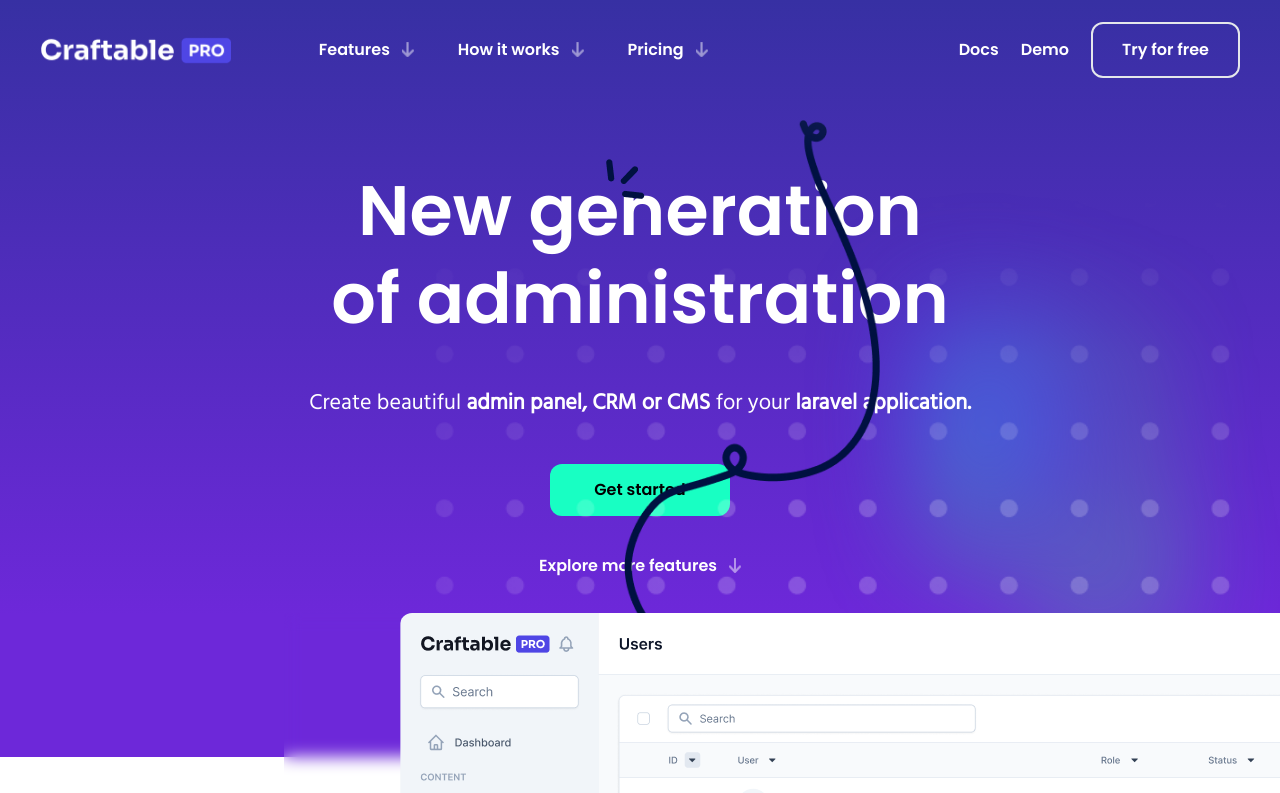
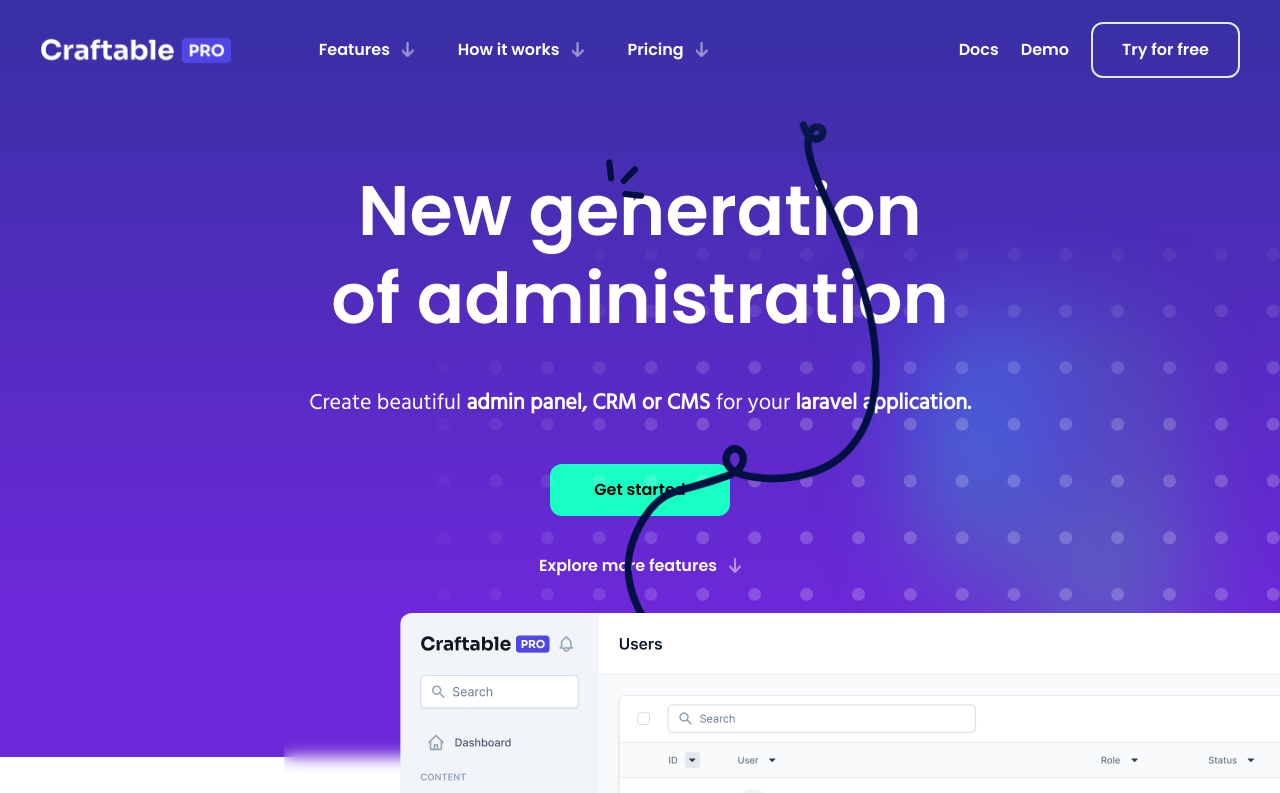
Before and after one commit to VladyslavMazurets/BRACKETS-Figma, a React (Create React App) app: page / in a window 1280 px wide. Shown: the top 793 px of the page. Built offline with nearby package versions, Linux system fonts and the light colour scheme.

Commit message:
fix bug with dotPattern

```diff
--- a/src/components/Home.jsx
+++ b/src/components/Home.jsx
@@ -4,7 +4,7 @@
 import arrow from '../assets/img/arrow.png';
 import homeBg from '../assets/img/home-bg.png';
 import vector from '../assets/img/Vector.png';
-import patern from '../assets/img/pattern.png';
+import dotPattern from '../assets/img/dot-pattern.svg';
 import section from '../assets/img/section.png';
 import leftArrow from '../assets/img/left-arrow.png';
 import rightArrow from '../assets/img/right-arrow.png';
@@ -38,7 +38,8 @@
             <button
               className="w-[180px] h-[52px] font-poppins text-base
               leading-[150%] px-[44px] py-[14px] bg-buttonBg rounded-xl
-              hover:bg-indigo-600 hover:text-white"
+              transition delay-100 ease-linear hover:bg-indigo-600
+              hover:text-white"
             >
               Get started
             </button>
@@ -70,15 +71,14 @@
         <img
           src={vector}
           alt="Vector_Img"
-          className="absolute z-20 right-[400px] top-[120px] w-[256px]
+          className="absolute z-20 right-[400px] top-[121px] w-[256px]
           h-[540px]"
         />
 
         <img
-          src={patern}
+          src={dotPattern}
           alt="Patern_Img"
-          className="absolute z-10 right-0 top-[191px] w-[895px] h-[864.43px]
-          object-cover"
+          className="absolute z-10 right-0 top-[191px] w-[895px] h-[864.43px]"
         />
       </div>
 
--- a/src/components/Navbar.jsx
+++ b/src/components/Navbar.jsx
@@ -43,7 +43,7 @@
       }`}
     >
       <div
-        className=" mx-auto max-w-[1200px] h-[100px] flex
+        className=" mx-auto max-w-[1200px] max-h-[100px] flex
       items-center py-[24px] gap-[88px]"
       >
         <a href="/">
@@ -84,9 +84,10 @@
           <button className={`${buttonStyle}`}>Demo</button>
           <button
             className={`${buttonStyle} px-[24px] py-[14px] rounded-xl
+            transition delay-100 ease-linear
             ${
               isScroll
-                ? 'bg-buttonBg'
+                ? 'bg-buttonBg hover:bg-indigo-600 hover:text-white'
                 : 'border-2 hover:bg-white hover:text-black'
             }`}
           >
```
Also changed, not shown: src/assets/img/dot-pattern.svg (added), src/assets/img/pattern.png.
